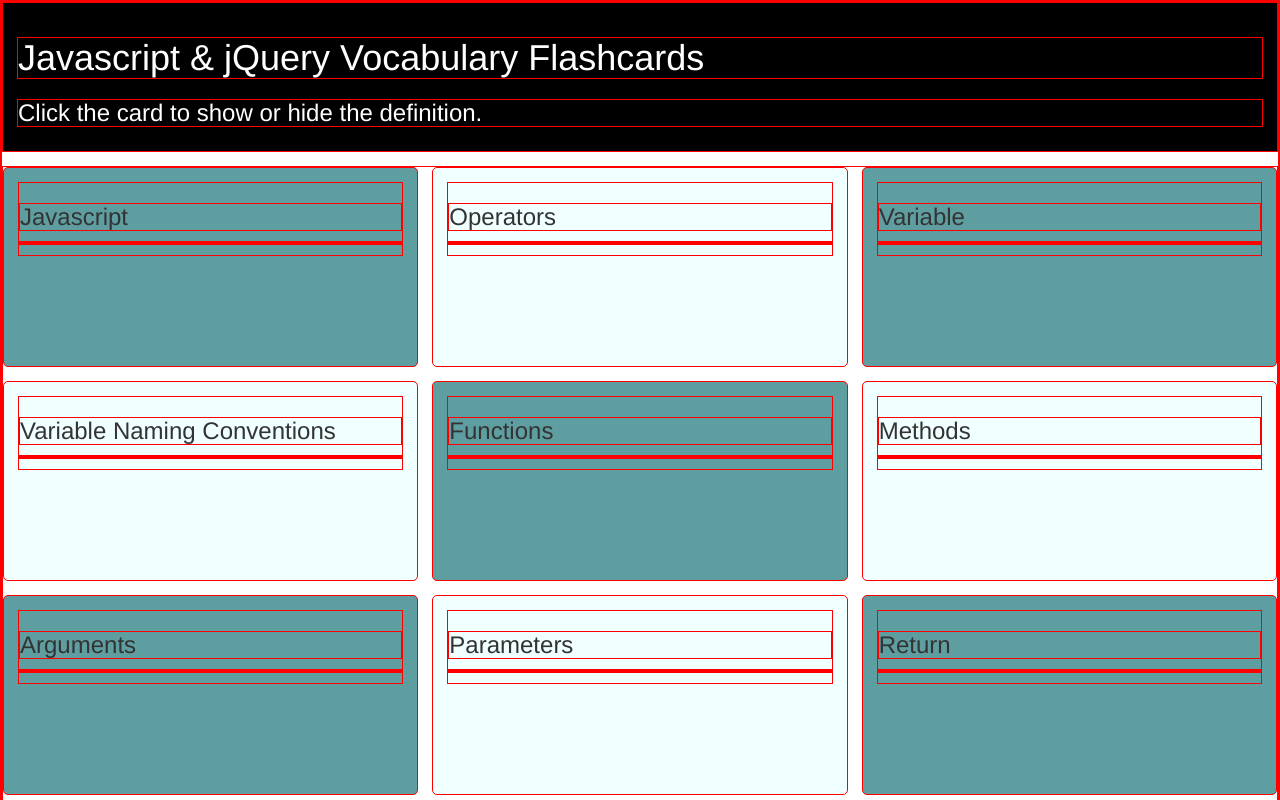
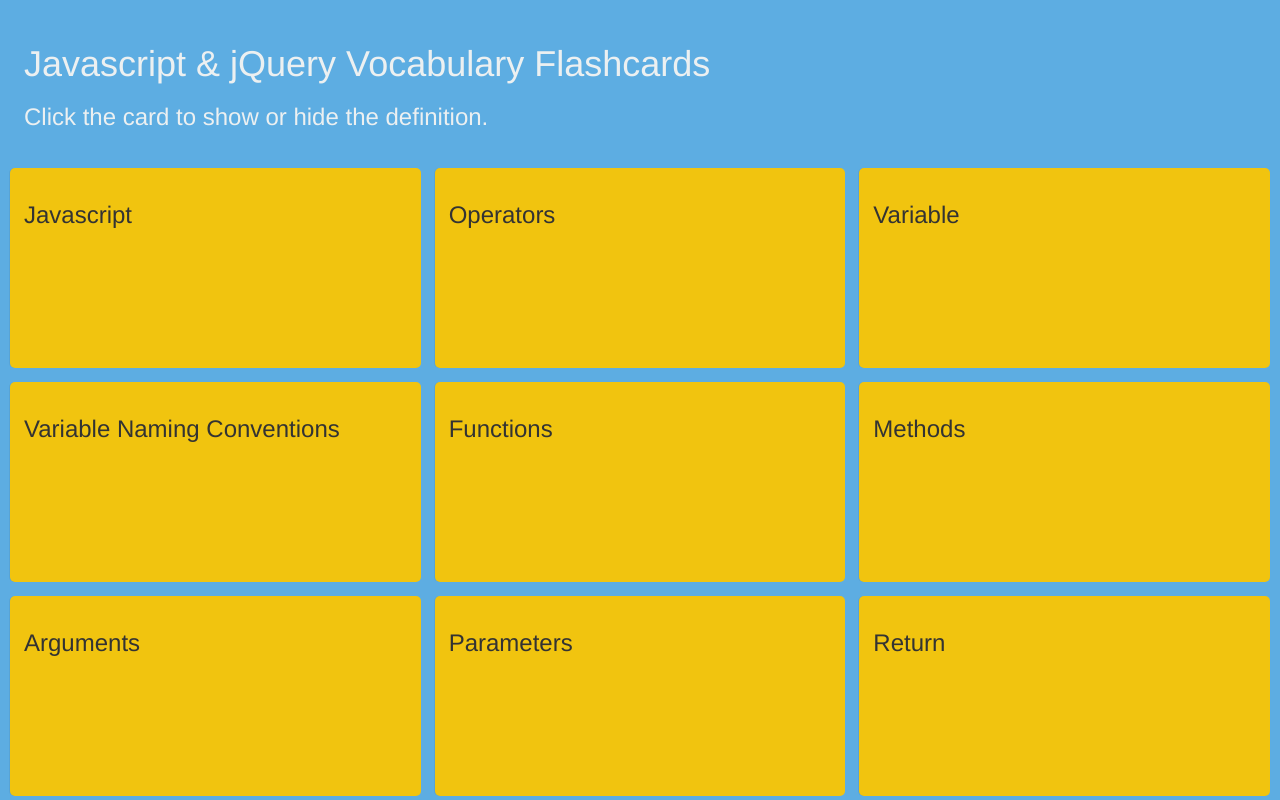
Before and after one commit to LINDGRENBA/flashcards, a plain HTML site: page index.html in a window 1280 px wide. Shown: the top 800 px of the page. Drawn offline with Linux system fonts and the light colour scheme.

Commit message:
Add initial color scheme.

```diff
--- a/css/styles.css
+++ b/css/styles.css
@@ -1,5 +1,11 @@
 * {
   box-sizing: border-box;
+}
+
+body {
+  margin: 0;
+  padding: 10px;
+  background-color: #5dade2;
 }
 
 .grid-container {
@@ -9,19 +15,21 @@
   grid-auto-rows: minmax(200px, auto);
 }
 
-.grid-container > div:nth-child(odd) {
-  background-color: cadetblue;
+.grid-item {
+  padding: 1em;
+  border-radius: 5px;
+  box-shadow: -1px 0px 0px rgba(0, 0, 0, 0.06);
+  background-color: #f1c40f;
 }
 
-.grid-item {
-  background-color: azure;
-  padding: 1em;
-  border-radius: 5px;
+.grid-item:hover {
+  cursor: pointer;
+  text-decoration: underline;
 }
 
 .header {
-  background-color: #000;
-  color: #FFF;
+  background-color:;
+  color: #ecf0f1;
   padding: 1em;
   margin-bottom: 1em;
 }
@@ -33,6 +41,19 @@
   grid-row: 1/4;
 }
 
-* {
-  border: 1px solid red;
-}
+
+
+/* COLOR PALETTE
+#5dade2 blue
+#f1c40f yellow
+#48c9b0 green
+#ecf0f1 grey
+#45b39d green - a little darker
+#e74c3c red
+
+rgb(93, 173, 226)
+rgb(241, 196, 15)
+rgb(72, 201, 176)
+rgb(236, 240, 241)
+rgb(69, 179, 157)
+rgb(231, 76, 60) */
```
